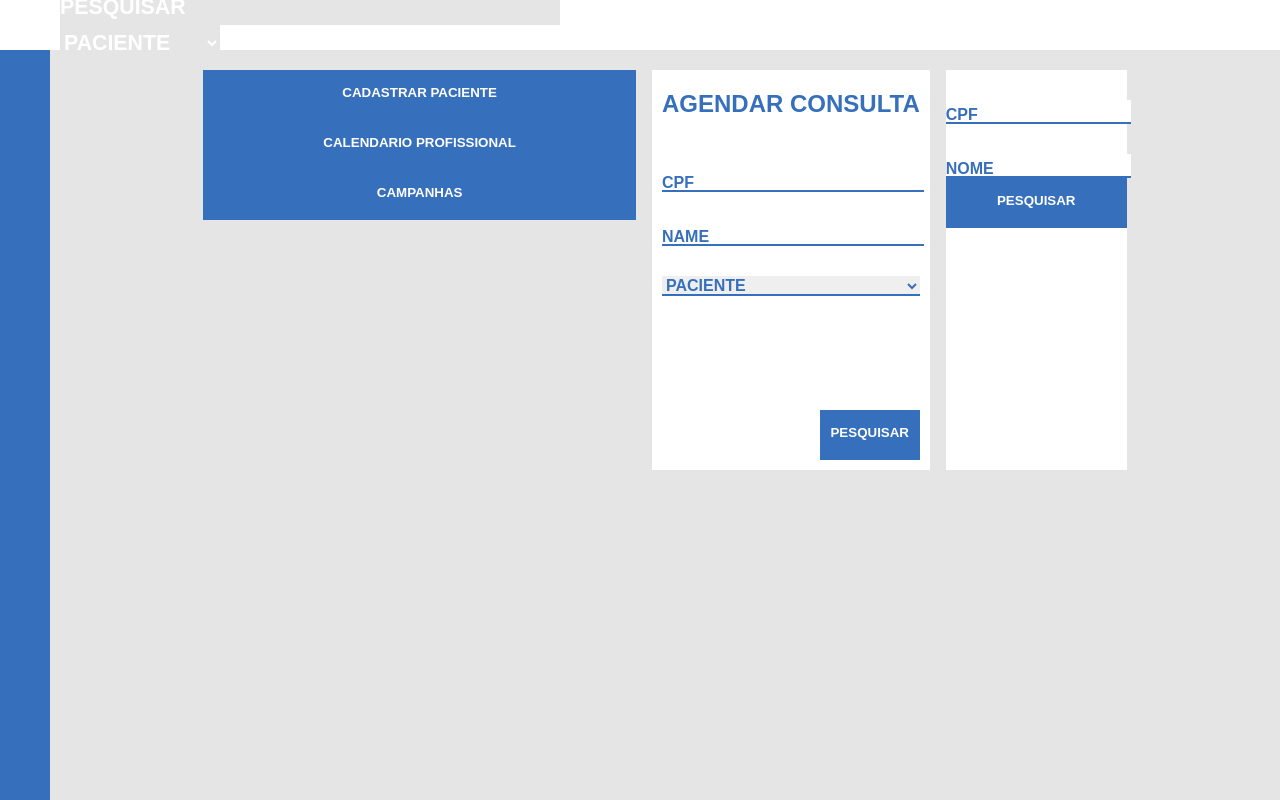
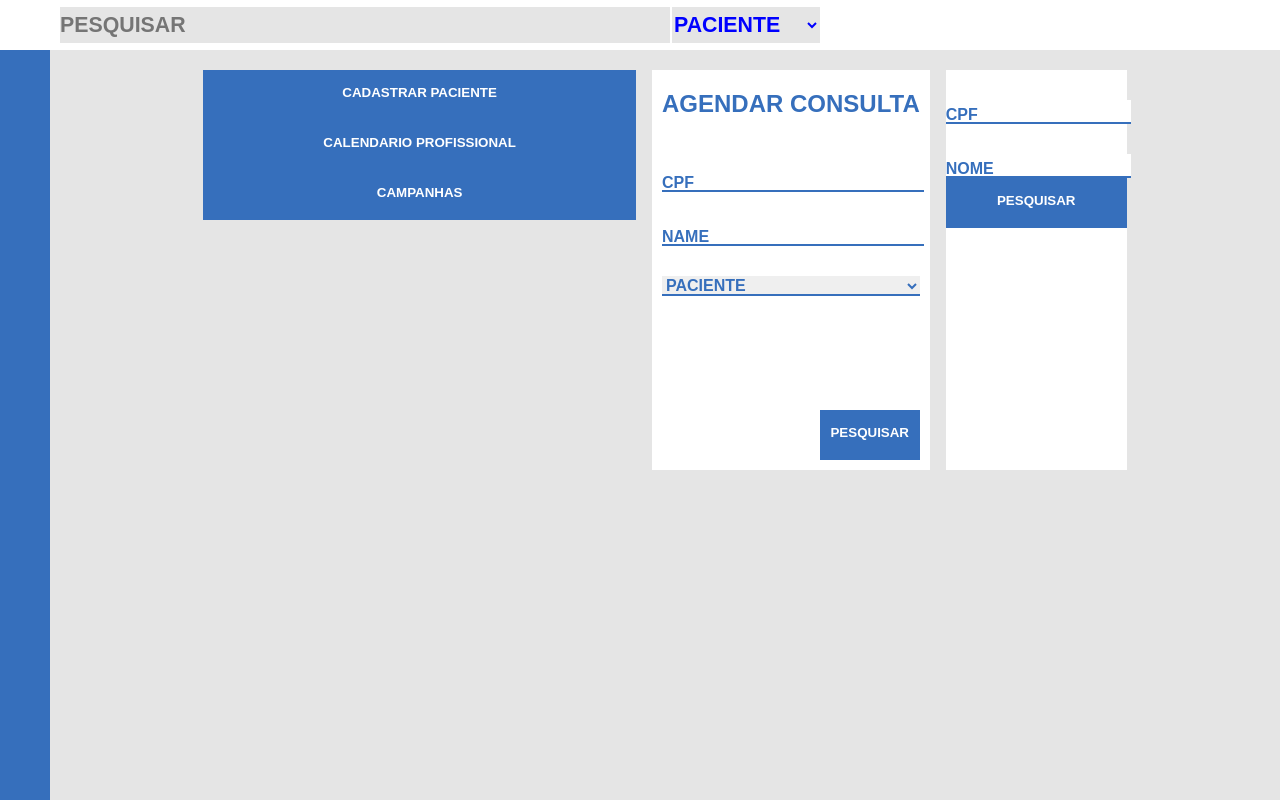
Before and after one commit to danroxha/sis, a React (Create React App) app: page / in a window 1280 px wide. Built offline with nearby package versions, Linux system fonts and the light colour scheme.

Commit message:
Correções de CSS no Componente Search

```diff
--- a/src/components/Search/Search.css
+++ b/src/components/Search/Search.css
@@ -1,25 +1,30 @@
-.-common{
+.-commom{
     background-color: #e5e5e5;
-    color: #FFF;
+    color: #00F;
     font-size: 16pt;
     text-transform: uppercase;
     font-weight: bold;
     width: 100%;
     padding: 5px 0;
+    border: none;
+    text-transform: uppercase;
 }
-.search-input{
-    border: none;
-    height: 25px;
-    max-width: 500px;
+
+.form-search-data{
+    display: grid;
+    grid-template-columns: 50% 120px;
+    text-transform: uppercase;
+}
+
+.form-search-data input{
     border-right: 2px solid #FFF;
 }
 
-.search-input::placeholder{
-    color: #FFF;
+.form-search-data input::placeholder{
     font-weight: bold;
 }
 
-.search-select{
-    border: none;
-    max-width: 160px;
+.form-search-data select{
+    background-color: re;
+    min-width: 150px;
 }
--- a/src/components/Search/index.js
+++ b/src/components/Search/index.js
@@ -4,16 +4,18 @@ import './Search.css';
 
 const Search = ({placeholder, data}) =>
 (
-    <Form>
+    <Form
+        classNames = {'form-search-data'}
+    >
         <Input
-            classNamesInput = {'search-input -common'}
+            classNamesInput = {'-commom'}
             type={'text'}
             placeholder={placeholder}
         />
 
         <Select
+            classNames = {'-commom'}
             data = {data}
-            classNames = {'search-select -common'}
         />
     </Form>
 );
--- a/src/pages/DashBoard/elements/components/SectionPrimary/index.js
+++ b/src/pages/DashBoard/elements/components/SectionPrimary/index.js
@@ -1,5 +1,5 @@
 import React from 'react';
-import {Button} from '../../../../../components/Button';
+import Button from '../../../../../components/Button';
 
 export default function SectionPrimary(){
     return(
```
